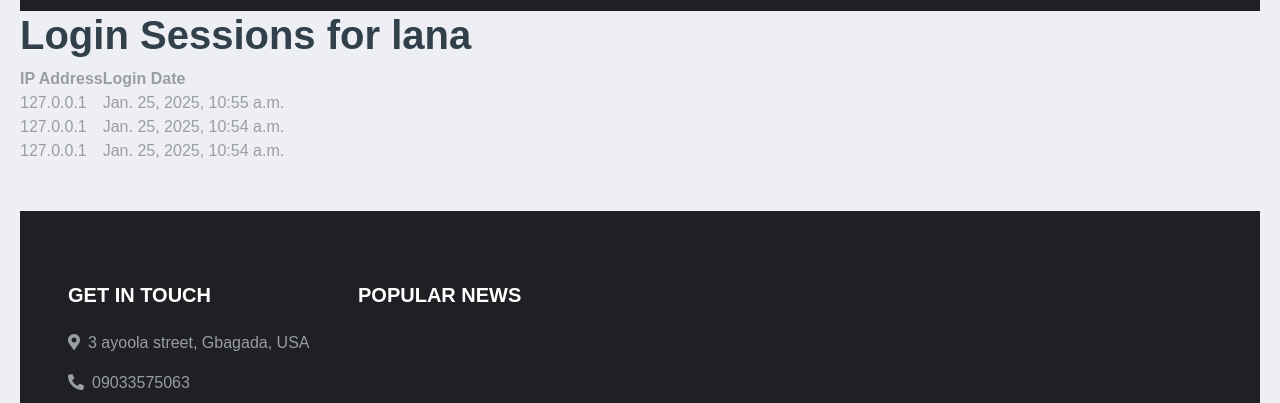
After one commit to adelana107/News-blog, a Django app: page /login-sessions/1/ in a window 1280 px wide. The commit adds this page. Shown: the part 469-872 px from the top of the page. Run offline with Django 5.2, Linux system fonts and the light colour scheme; data comes from the database, SQL or seed files in the repository; both versions use the stored data as it was after the commit; some libraries are stand-ins or nearby versions.

Commit message:
Added login sessions

```diff
--- a/biznews/models.py
+++ b/biznews/models.py
@@ -2,6 +2,11 @@ from django.db import models
 from django.contrib.auth.models import AbstractUser
 from django.contrib.auth import get_user_model
 from django.utils.timezone import now
+from django.contrib.auth.signals import user_logged_in
+import logging
+from django.contrib.sessions.models import Session
+from datetime import timedelta
+
 
 
 
@@ -90,3 +95,29 @@ class Profile(models.Model):
 
     def get_full_name(self):
         return self.user.username
+
+class UserLoginSession(models.Model):
+    user = models.ForeignKey(get_user_model(), on_delete=models.CASCADE, related_name="login_sessions")
+    ip_address = models.GenericIPAddressField(null=True, blank=True)
+    login_date = models.DateTimeField(default=now)
+
+# Signal to capture login events
+def capture_login(sender, request, user, **kwargs):
+    # Get the user's IP address
+    x_forwarded_for = request.META.get('HTTP_X_FORWARDED_FOR')
+    ip = x_forwarded_for.split(',')[0] if x_forwarded_for else request.META.get('REMOTE_ADDR')
+
+    # Check for an existing session with the same IP and within 1 hour
+    one_hour_ago = now() - timedelta(hours=1)
+    existing_session = UserLoginSession.objects.filter(
+        user=user,
+        ip_address=ip,
+        login_date__gte=one_hour_ago
+    ).exists()
+
+    if not existing_session:
+        # Create a login session if no duplicate exists in the past hour
+        UserLoginSession.objects.create(user=user, ip_address=ip, login_date=now())
+
+# Connect the signal
+user_logged_in.connect(capture_login)
--- a/biznews/urls.py
+++ b/biznews/urls.py
@@ -26,6 +26,7 @@ urlpatterns = [
     path('update-post/<int:pk>', views.update_post, name= 'update-post'),
     path('post/delete/<int:pk>/', views.delete_post, name='delete_post'),
     path('users/', views.admin_list, name='admin-list'),
+    path('login-sessions/<int:pk>/', views.user_login_sessions, name='user_login_sessions'),
 
 
 
--- a/biznews/views.py
+++ b/biznews/views.py
@@ -14,8 +14,19 @@ from django.http import Http404
 from django.contrib.auth import get_user_model
 from django.contrib.auth.decorators import login_required
 from django.utils.timezone import now
+from .models import UserLoginSession
 
 
+
+
+def user_login_sessions(request, pk):
+    User = get_user_model()
+    user = get_object_or_404(User, pk=pk)
+
+    # Fetch login sessions for the user
+    sessions = user.login_sessions.all().order_by('-login_date')
+
+    return render(request, "login_sessions.html", {"user": user, "sessions": sessions})
 
 
 def admin_list(request):
@@ -104,7 +115,7 @@ def home(request):
     current_date = datetime.now()
 
 
-    return render(request, 'home.html', {'posts': posts, 'featured_news': featured_news, 'main_news': main_news, 'latest_news': latest_news, 'advertisement_news': advertisement_news, 'trending_news': trending_news, 'categories': categories, 'breaking_news': breaking_news, 'popular_news': popular_news, 'all_news': all_news, 'current_date': current_date})
+    return render(request, 'home.html', {'posts': posts, 'featured_news': featured_news, 'main_news': main_news, 'latest_news': latest_news, 'advertisement_news': advertisement_news, 'trending_news': trending_news, 'categories': categories, 'breaking_news': breaking_news, 'popular_news': popular_news, 'all_news': all_news, 'current_date': current_date,})
 
 
 
@@ -148,9 +159,6 @@ def view_profile(request, pk):
 
 
 
-from django.shortcuts import get_object_or_404, redirect, render
-from .models import Post, Comment
-from .forms import CommentForm, ReplyForm
 
 def articlePage(request, pk):
     post = get_object_or_404(Post, pk=pk)
--- a/template/article.html
+++ b/template/article.html
@@ -114,7 +114,7 @@
                             {% endif %}
 
                             <!-- Reply Button -->
-                            <button type="button" class="btn btn-sm btn-secondary" onclick="toggleReplyForm({{ comment.id }})">Reply</button>
+                            <button type="button" class="btn btn-sm btn-secondary" onclick="toggleReplyForm({{ comment.id }})">Reply ↩</button>
 
                             <!-- Reply Form -->
                             <div id="replyForm-{{ comment.id }}" class="reply-form" style="display: none; margin-top: 15px;">
--- /dev/null
+++ b/template/login_sessions.html
@@ -0,0 +1,31 @@
+{% extends 'main.html'   %}
+{% load static  %}
+
+{% block content  %}
+
+
+
+
+<h1>Login Sessions for {{ user.username }}</h1>
+<table>
+    <thead>
+        <tr>
+            <th>IP Address</th>
+            <th>Login Date</th>
+        </tr>
+    </thead>
+    <tbody>
+        {% for session in sessions %}
+            <tr>
+                <td>{{ session.ip_address }}</td>
+                <td>{{ session.login_date }}</td>
+            </tr>
+        {% empty %}
+            <tr>
+                <td colspan="2">No login sessions available.</td>
+            </tr>
+        {% endfor %}
+    </tbody>
+</table>
+{% include 'footer.html' %}
+{% endblock %}
--- a/template/navbar.html
+++ b/template/navbar.html
@@ -18,7 +18,10 @@
                 <a href="{% url 'latest-news'  %}" class="nav-item nav-link">Latest News</a>
                 <a href="{% url 'trending-news'  %}" class="nav-item nav-link">Trending News</a>
                 <a href="{% url 'popular-news'  %}" class="nav-item nav-link">Popular News</a>
+                {% if user.is_authenticated %}
                 <a href="{% url 'admin-list'    %}" class="nav-item nav-link">users</a>
+                <a href="{% url 'user_login_sessions' user.id %}" class="nav-item nav-link">Login sessions </a>
+                {% endif  %}
                 <!-- <div class="nav-item dropdown">
                     <a href="#" class="nav-link dropdown-toggle" data-toggle="dropdown">Category</a>
                     <div class="dropdown-menu rounded-0 m-0">
```
Also changed, not shown: biznews/migrations/0001_initial.py, biznews/migrations/0002_userloginsession_delete_loginsession.py (added), db.sqlite3.
